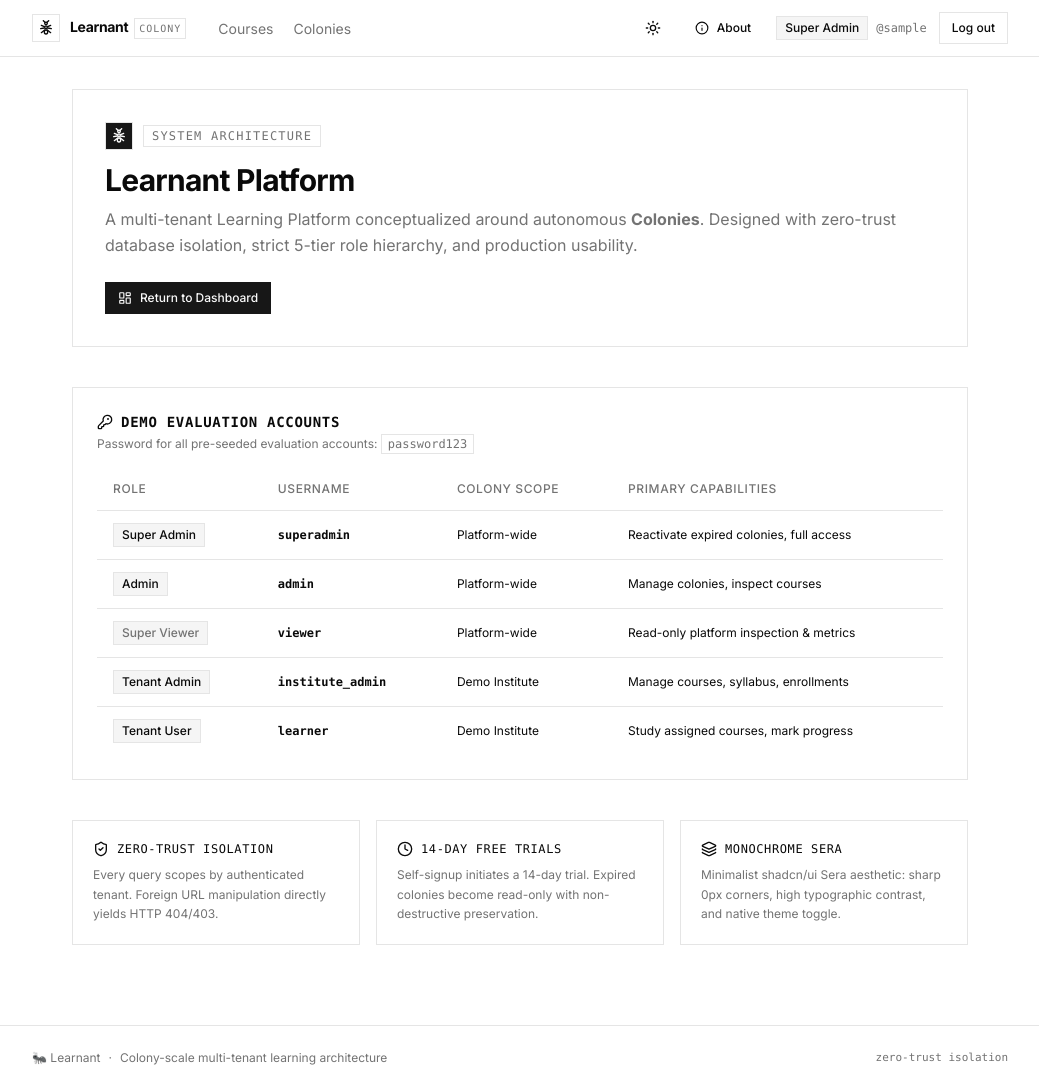
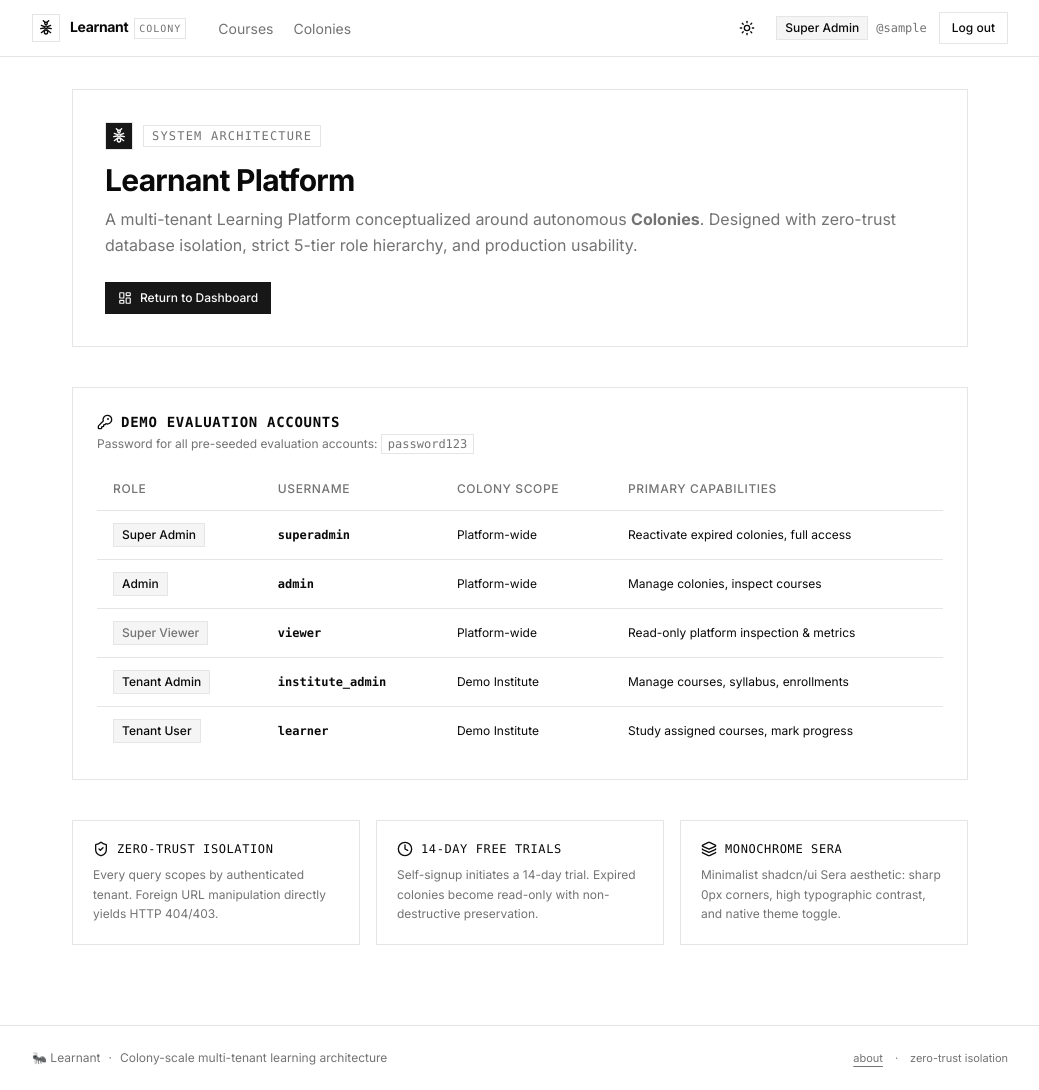
Before and after one commit to scientiac/learnant, a Django app: page /about/ in a window 1280 px wide. Shown: the whole page, without its empty margins (120-1159 px from the left). Run offline with Django 5.2, Linux system fonts and the light colour scheme; the visitor is signed in with stand-in values (Sample User, id 1); some libraries are stand-ins or nearby versions.

Commit message:
minor visual and alignment changes to about button

```diff
--- a/core/templates/base.html
+++ b/core/templates/base.html
@@ -266,10 +266,6 @@
             </button>
 
             {% if user.is_authenticated %}
-              <a class="btn btn-ghost btn-sm" href="{% url 'about' %}">
-                <i data-lucide="info" class="h-3.5 w-3.5"></i>
-                About
-              </a>
               <div class="hidden items-center gap-2 sm:flex">
                 <span class="badge badge-role">{{ user.get_role_display }}</span>
                 <span class="text-xs font-mono" style="color: hsl(var(--muted-foreground));">@{{ user.username }}</span>
@@ -308,8 +304,10 @@
           <span>·</span>
           <span>Colony-scale multi-tenant learning architecture</span>
         </div>
-        <div class="font-mono text-[11px]">
-          zero-trust isolation
+        <div class="flex items-center gap-3 font-mono text-[11px]">
+          <a href="{% url 'about' %}" class="underline underline-offset-4 hover:text-[hsl(var(--foreground))] transition-colors">about</a>
+          <span>·</span>
+          <span>zero-trust isolation</span>
         </div>
       </div>
     </footer>
```
Also changed, not shown: AGENTS.md (+3 -1 lines).
